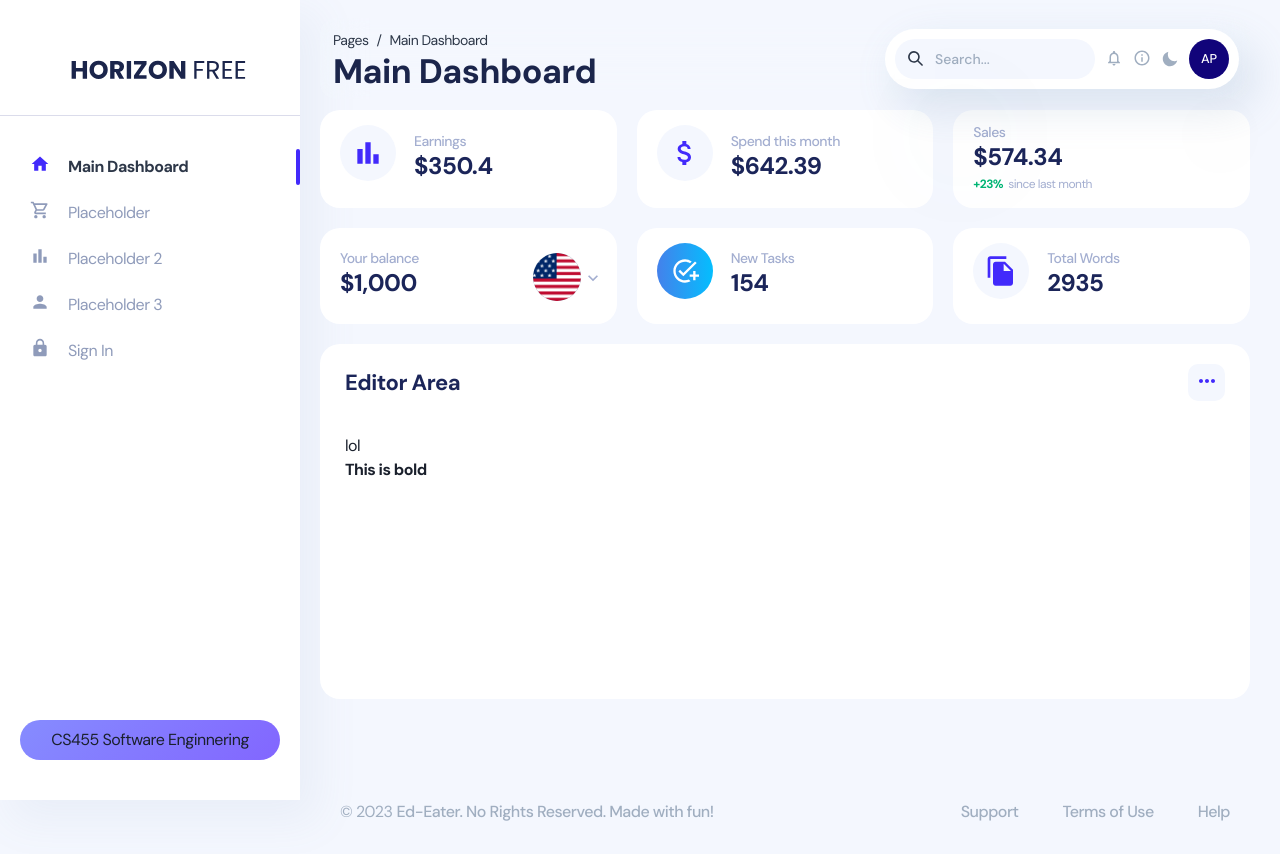
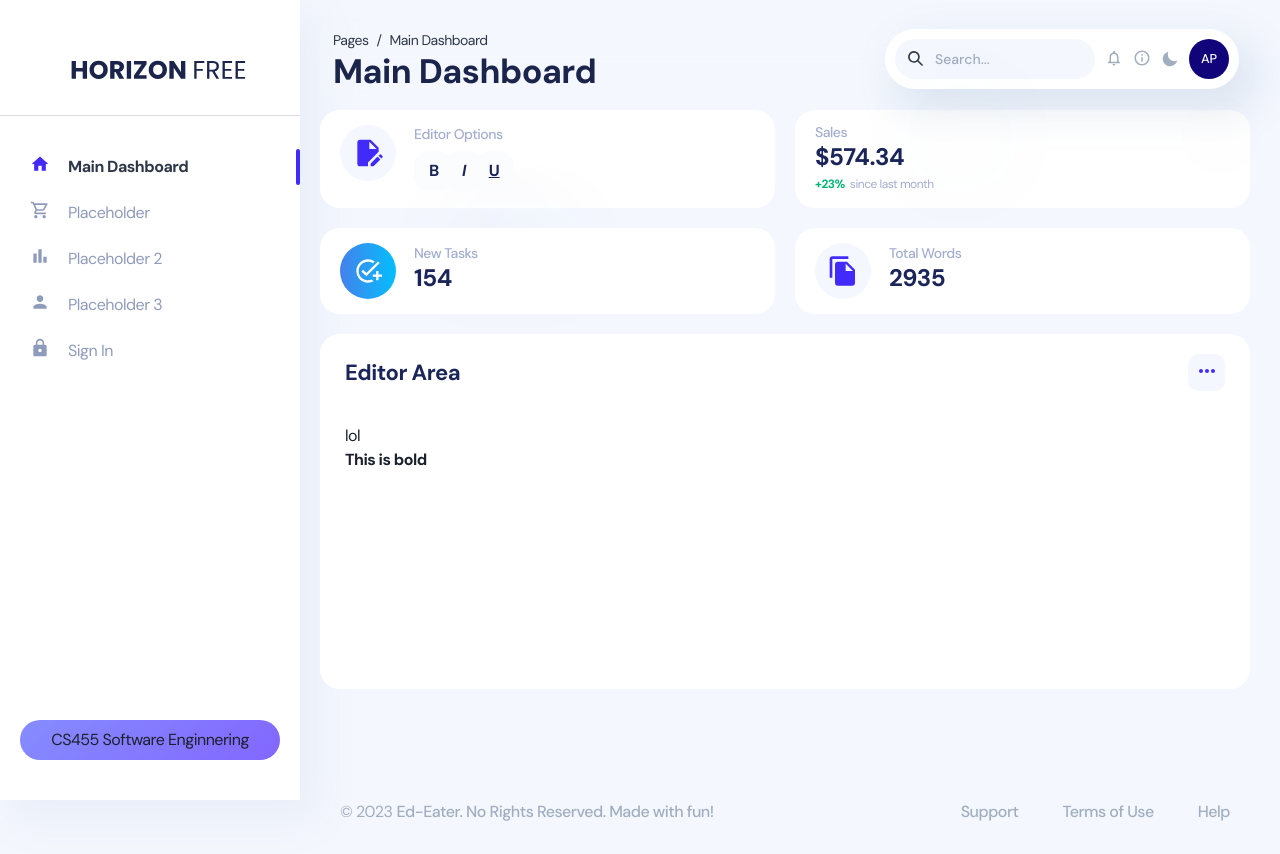
Before and after one commit to 1-Harshit/ed-eater, a React (Create React App) app: page /#/editor/default in a window 1280 px wide. Built offline with nearby package versions, Linux system fonts and the light colour scheme.

Commit message:
Add editor options

```diff
--- /dev/null
+++ b/src/components/card/EditorOptions.tsx
@@ -0,0 +1,77 @@
+// Chakra imports
+import {
+	Flex,
+	Stat,
+	StatLabel,
+	StatNumber,
+	useColorModeValue,
+	Icon,
+	SimpleGrid,
+} from "@chakra-ui/react";
+// Custom components
+import Card from "components/card/Card";
+import BoldButton from "components/button/BoldButton";
+import ItalicButton from "components/button/ItalicButton";
+import UnderlineButton from "components/button/UnderlineButton";
+import IconBox from "components/icons/IconBox";
+import { MdEditDocument } from "react-icons/md";
+
+export default function Default(props: { name: string }) {
+	const { name } = props;
+	const textColor = useColorModeValue("secondaryGray.900", "white");
+	const textColorSecondary = "secondaryGray.600";
+	// Chakra Color Mode
+	const brandColor = useColorModeValue("brand.500", "white");
+	const boxBg = useColorModeValue("secondaryGray.300", "whiteAlpha.100");
+
+	return (
+		<Card py="15px">
+			<Flex
+				my="auto"
+				h="100%"
+				align={{ base: "center", xl: "start" }}
+				justify={{ base: "center", xl: "center" }}
+			>
+				<IconBox
+					w="56px"
+					h="56px"
+					bg={boxBg}
+					icon={
+						<Icon w="32px" h="32px" as={MdEditDocument} color={brandColor} />
+					}
+				/>
+
+				<Stat my="auto" ms="18px">
+					<StatLabel
+						lineHeight="100%"
+						color={textColorSecondary}
+						fontSize={{
+							base: "sm",
+						}}
+					>
+						{name}
+					</StatLabel>
+					<StatNumber
+						color={textColor}
+						fontSize={{
+							base: "xl",
+						}}
+					>
+						<SimpleGrid
+							columns={{ base: 4, md: 8, lg: 12, "2xl": 12 }}
+							gap="20px"
+							mt="10px"
+						>
+							<BoldButton />
+							<ItalicButton />
+							<UnderlineButton />
+						</SimpleGrid>
+					</StatNumber>
+				</Stat>
+				<Flex ms="auto" w="max-content">
+					{}
+				</Flex>
+			</Flex>
+		</Card>
+	);
+}
--- a/src/views/editor/default/index.tsx
+++ b/src/views/editor/default/index.tsx
@@ -21,21 +21,14 @@
 */
 
 // Chakra imports
-import { Avatar, Box, Flex, FormLabel, Icon, Select, SimpleGrid, useColorModeValue } from '@chakra-ui/react';
+import { Box, Icon, SimpleGrid, useColorModeValue } from '@chakra-ui/react';
 // Assets
-import Usa from 'assets/img/dashboards/usa.png';
 // Custom components
-import MiniCalendar from 'components/calendar/MiniCalendar';
-import MiniStatistics from 'components/card/MiniStatistics';
+import MiniStatistics from "components/card/MiniStatistics";
+import EditorOptions from "components/card/EditorOptions";
 import IconBox from 'components/icons/IconBox';
-import { MdAddTask, MdAttachMoney, MdBarChart, MdFileCopy } from 'react-icons/md';
+import { MdAddTask, MdFileCopy } from 'react-icons/md';
 import EditorArea from 'views/editor/default/components/EditorArea';
-import DailyTraffic from 'views/editor/default/components/DailyTraffic';
-import PieCard from 'views/editor/default/components/PieCard';
-import Tasks from 'views/editor/default/components/Tasks';
-import TotalSpent from 'views/editor/default/components/TotalSpent';
-import WeeklyRevenue from 'views/editor/default/components/WeeklyRevenue';
-import tableDataComplex from 'views/editor/default/variables/tableDataComplex';
 
 export default function UserReports() {
 	// Chakra Color Mode
@@ -43,48 +36,13 @@ export default function UserReports() {
 	const boxBg = useColorModeValue('secondaryGray.300', 'whiteAlpha.100');
 	return (
 		<Box pt={{ base: '130px', md: '80px', xl: '80px' }}>
-			<SimpleGrid columns={{ base: 1, md: 2, lg: 3, '2xl': 6 }} gap='20px' mb='20px'>
-				<MiniStatistics
-					startContent={
-						<IconBox
-							w='56px'
-							h='56px'
-							bg={boxBg}
-							icon={<Icon w='32px' h='32px' as={MdBarChart} color={brandColor} />}
-						/>
-					}
-					name='Earnings'
-					value='$350.4'
+			<SimpleGrid columns={{ base: 1, md: 2, lg: 2, '2xl': 2 }} gap='20px' mb='20px'>
+				<EditorOptions
+					name='Editor Options'
 				/>
-				<MiniStatistics
-					startContent={
-						<IconBox
-							w='56px'
-							h='56px'
-							bg={boxBg}
-							icon={<Icon w='32px' h='32px' as={MdAttachMoney} color={brandColor} />}
-						/>
-					}
-					name='Spend this month'
-					value='$642.39'
-				/>
+
 				<MiniStatistics growth='+23%' name='Sales' value='$574.34' />
-				<MiniStatistics
-					endContent={
-						<Flex me='-16px' mt='10px'>
-							<FormLabel htmlFor='balance'>
-								<Avatar src={Usa} />
-							</FormLabel>
-							<Select id='balance' variant='mini' mt='5px' me='0px' defaultValue='usd'>
-								<option value='usd'>USD</option>
-								<option value='eur'>EUR</option>
-								<option value='gba'>GBA</option>
-							</Select>
-						</Flex>
-					}
-					name='Your balance'
-					value='$1,000'
-				/>
+
 				<MiniStatistics
 					startContent={
 						<IconBox
```
